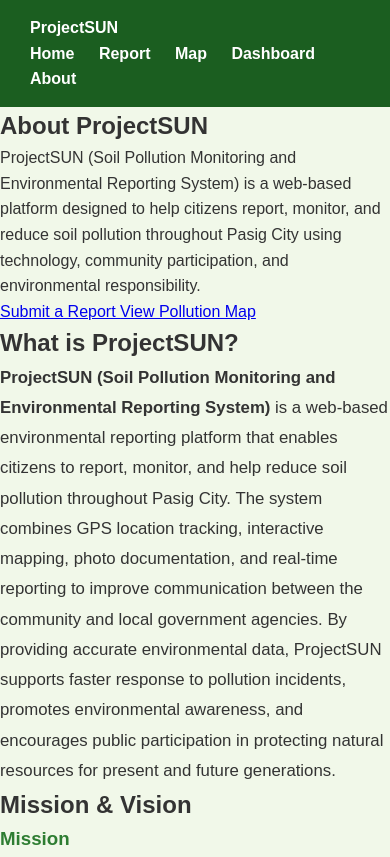
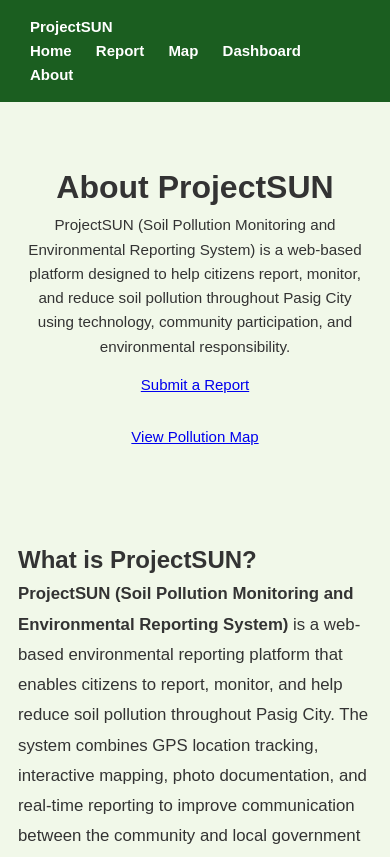
Before and after one commit to jevyn1026-bot/project-soil, a website: page about.html in a window 390 px wide. Shown: the top 857 px of the page. Drawn offline with Linux system fonts and the light colour scheme.

Commit message:
Improve About page responsiveness for mobile and desktop

```diff
--- a/about.html
+++ b/about.html
@@ -1,7 +1,9 @@
 <!DOCTYPE html>
 <html>
+
 <head>
-
+    <meta charset="UTF-8">
+    <meta name="viewport" content="width=device-width, initial-scale=1.0">
 <!-- Meta tags -->
 
 <!-- Font Awesome -->
@@ -132,6 +134,77 @@ nav a:hover{
 
 .footer p{
     font-size:15px;
+}
+
+.card-grid{
+    display:grid;
+    grid-template-columns:repeat(auto-fit,minmax(280px,1fr));
+    gap:24px;
+}
+
+h1{
+    font-size:clamp(2rem,5vw,3.5rem);
+}
+
+h2{
+    font-size:clamp(1.5rem,4vw,2.4rem);
+}
+
+p{
+    font-size:clamp(0.95rem,2vw,1.05rem);
+}
+
+img{
+    max-width:100%;
+    height:auto;
+    border-radius:16px;
+}
+
+.btn{
+    display:inline-flex;
+    align-items:center;
+    justify-content:center;
+    padding:14px 22px;
+    border-radius:30px;
+    min-height:48px;
+}
+
+/* Tablets */
+@media (max-width:992px){
+    .hero{
+        padding:60px 20px;
+    }
+}
+
+/* Phones */
+@media (max-width:768px){
+    .hero{
+        text-align:center;
+    }
+
+    .hero-buttons{
+        flex-direction:column;
+    }
+
+    .btn{
+        width:100%;
+    }
+
+    .custom-nav-menu{
+        flex-wrap:wrap;
+        justify-content:center;
+    }
+}
+
+/* Small phones */
+@media (max-width:480px){
+    body{
+        font-size:15px;
+    }
+
+    section{
+        padding:18px;
+    }
 }
 
 </style>
@@ -562,7 +635,7 @@ assist with report verification.
 <div class="card" style="text-align:center;">
 <i class="fas fa-paper-plane" style="font-size:2.5rem;color:#2e7d32;margin-bottom:15px;"></i>
 <h3>Step 5</h3>
-5z<h4>Submit the Report</h4>
+<h4>Submit the Report</h4>
 <p>
 Review the information you entered and submit your report. It will be sent to
 the ProjectSUN system for review by authorized administrators.
```
